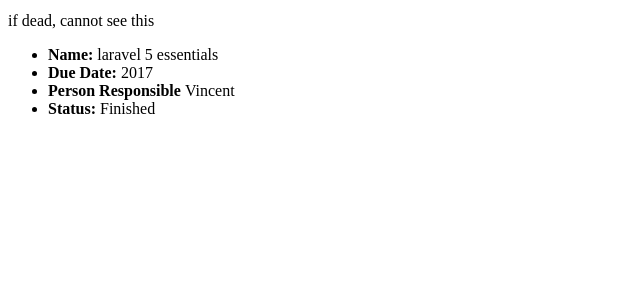
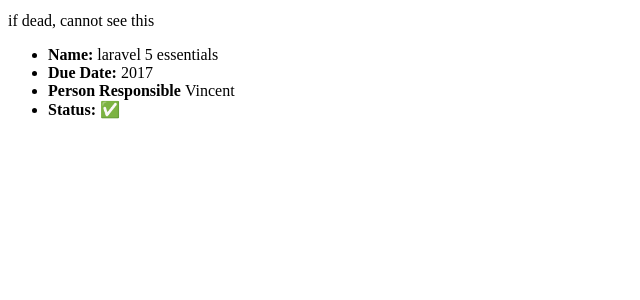
Before and after one commit to vincentdatanerds/laracasts-practice, a PHP site: page /index.php in a window 1280 px wide. Shown: the part 129-429 px from the top of the page, without its empty margins (0-640 px from the left). Run offline with PHP 8.4, Linux system fonts and the light colour scheme.

Commit message:
added checkbox icon

```diff
--- a/php-for-beginners/index.view.php
+++ b/php-for-beginners/index.view.php
@@ -48,7 +48,7 @@
 
 			<strong>Status: </strong>
 			<?php if($task['completed']){
-				echo "Finished";
+				echo '&#9989';
 			} else {
 				echo 'Not finished';
 			}
```
